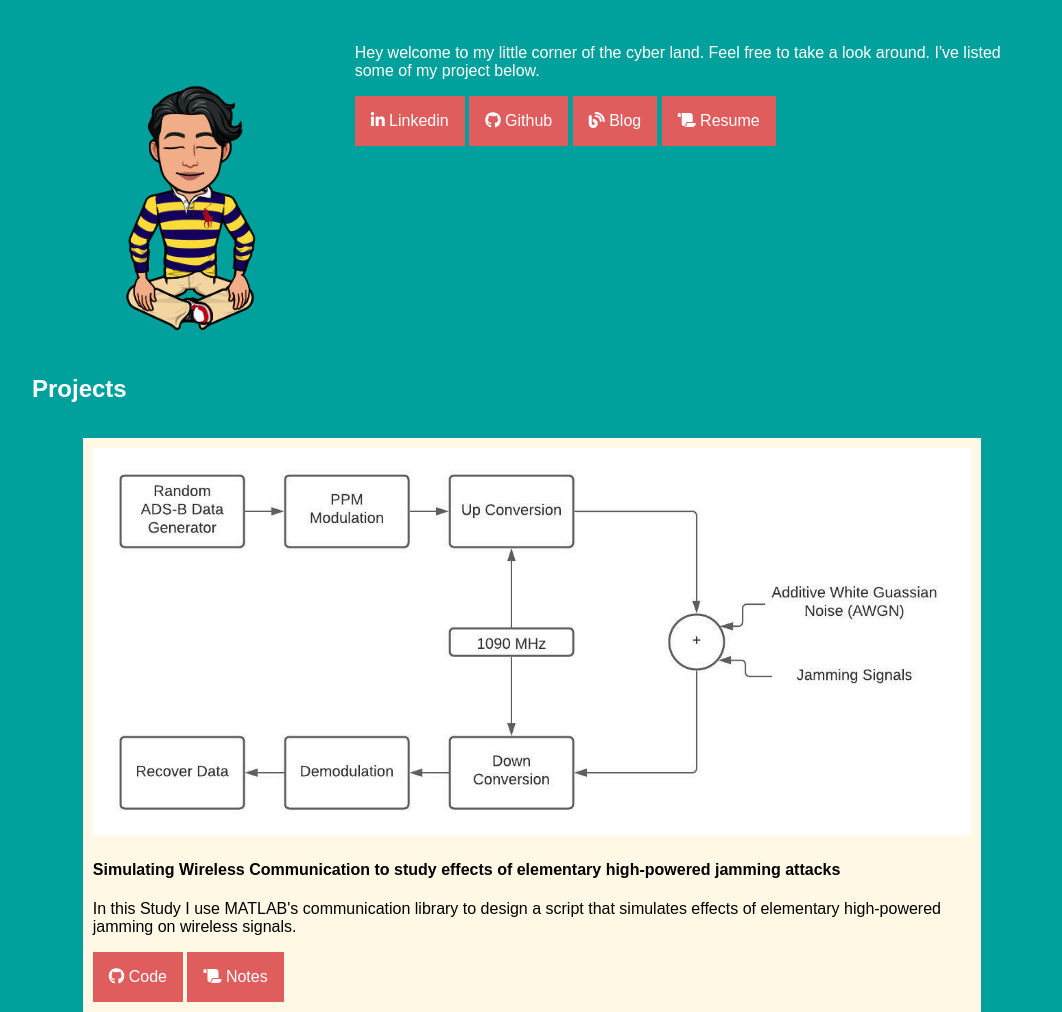
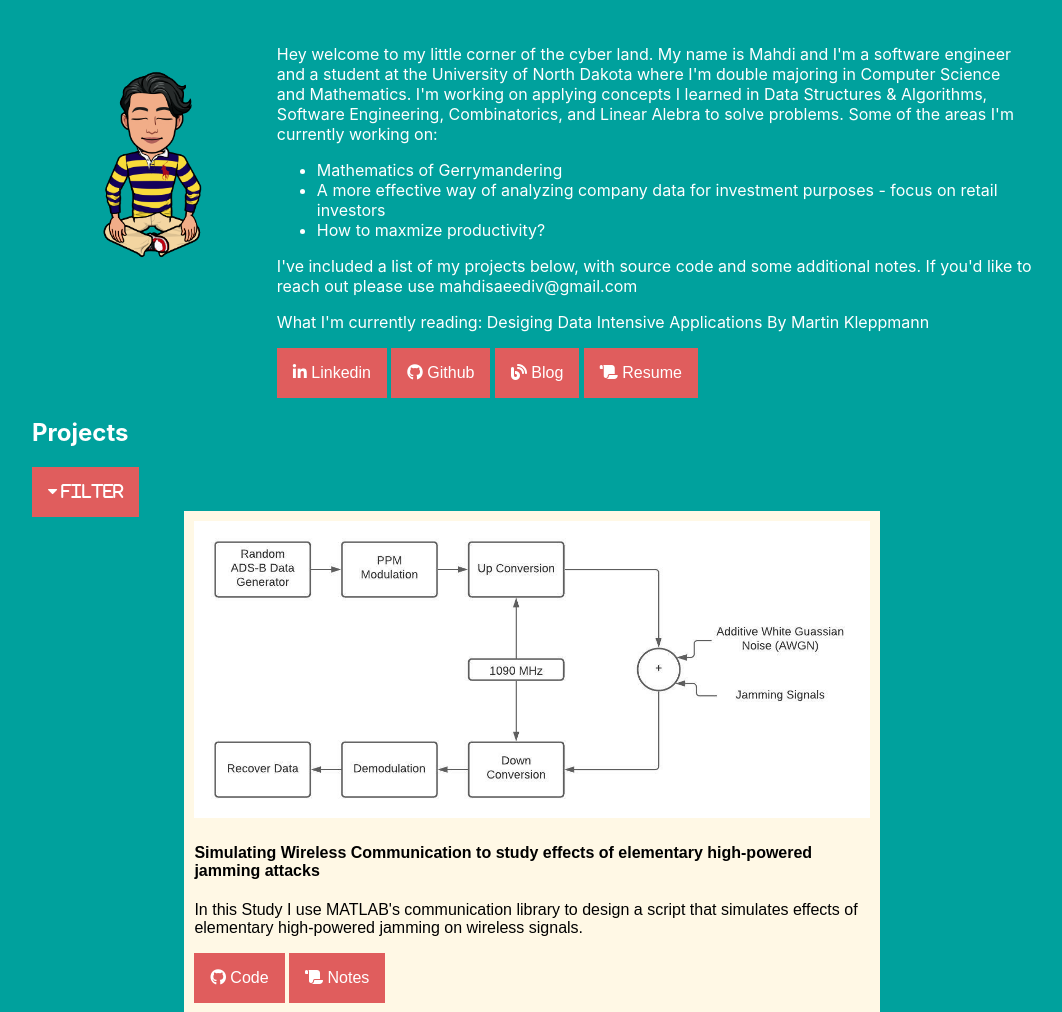
Before and after one commit to Mahdi-s/Personal_site_fall21, a plain HTML site: page index.html in a window 1280 px wide. Shown: the top 1012 px of the page, without its empty margins (108-1170 px from the left). Drawn offline with Linux system fonts and the light colour scheme.

Commit message:
Update index.html

```diff
--- a/index.html
+++ b/index.html
@@ -13,8 +13,6 @@ body {
   font-family: Arial;
 }
 
-
-
 /* Center website */
 .main {
   max-width: 1000px;
@@ -28,6 +26,8 @@ h1 {
 
 .row {
   margin: 10px -16px;
+  /* display: flex; */
+  float: center;
 }
 
 /* Add padding BETWEEN each column */
@@ -40,10 +40,12 @@ h1 {
 .column {
   margin: auto;
   float: center;
-  width: 90%;
-  height: 90%;
+  width: 70%;
+
+  /* height: 10%; */
   flex: 1 1 0px;
   display: flex; /* Hide all elements by default */
+  position: relative;
 }
 
 /* Clear floats after rows */
@@ -135,12 +137,22 @@ h1 {
 }
 .pic-element {
   display: inline-block;
-
+  width: 100%;
   background: #00A19D;
 }
 
 .top-text{
  color: #FFFFFF;
+ font-family: -apple-system, BlinkMacSystemFont, 'Segoe UI', Roboto, Oxygen, Ubuntu, Cantarell, 'Open Sans', 'Helvetica Neue', sans-serif
+}
+
+hr {
+            position: relative;
+            top: 20px;
+            border: none;
+            height: 12px;
+            background: #E05D5D;
+            margin-bottom: 50px;
 }
 
 
@@ -160,8 +172,21 @@ h1 {
       <img src="imgs/yoga_bitmoji.png" alt="Bitmoji" style="width:100%">
     </div>
 
-    <div class="">
-      <p class="top-text">Hey welcome to my little corner of the cyber land. Feel free to take a look around. I've listed some of my project below. </p>
+    <div class="text-element">
+      <p class="top-text">Hey welcome to my little corner of the cyber land. My name is Mahdi and
+        I'm a software engineer and a student at the University of North Dakota
+        where I'm double majoring in Computer Science and Mathematics.
+        I'm working on applying concepts I learned
+        in Data Structures & Algorithms, Software Engineering,
+        Combinatorics, and Linear Alebra to solve problems.
+        Some of the areas I'm currently working on:</p>
+        <ul class="top-text">
+          <li>Mathematics of Gerrymandering</li>
+          <li>A more effective way of analyzing company data for investment purposes - focus on retail investors</li>
+          <li>How to maxmize productivity?</li>
+        </ul>
+        <p class="top-text">I've included a list of my projects below, with source code and some additional notes. If you'd like to reach out please use mahdisaeediv@gmail.com</p>
+        <p class="top-text">What I'm currently reading: Desiging Data Intensive Applications By Martin Kleppmann</p>
       <button type="button" class="btn" onclick=" window.open('https://www.linkedin.com/in/mahdi-saeedi-324303149/')"target="_blank" > <i class="fab fa-linkedin"></i> Linkedin</button>
       <button type="button" class="btn" onclick=" window.open('https://github.com/Mahdi-s')"target="_blank" > <i class="fab fa-github"></i> Github</button>
       <button type="button" class="btn" onclick=" window.open('https://github.com/Mahdi-s')"target="_blank" > <i class="fas fa-blog"></i> Blog</button>
@@ -180,26 +205,20 @@ h1 {
 <!-- Font Awesome Icon Library -->
 <link rel="stylesheet" href="https://cdnjs.cloudflare.com/ajax/libs/font-awesome/4.7.0/css/font-awesome.min.css">
 
-<!-- <button class="btn">Filter</button>
 <div class="dropdown">
-  <button class="btn" style="border-left:1px solid navy">
-    <i class="fa fa-caret-down"></i>
+  <button class="btn">
+    <i class="fa fa-caret-down"> Filter</i>
   </button>
   <div class="dropdown-content">
-    <a href="#" onclick="filterSelection('all')"> Show all</a>
-    <a href="#" onclick="filterSelection('all')"> Show all</a>
-    <a href="#" onclick="filterSelection('all')"> Show all</a>
+    <a href="#" onclick="filterSelection('Simulation')"> Simulation Design</a>
+    <a href="#" onclick="filterSelection('Product')"> Product Design</a>
+    <a href="#" onclick="filterSelection('ML')"> Machine Learning</a>
+    <a href="#" onclick="filterSelection('wire')"> Wirless Communication</a>
+    <a href="#" onclick="filterSelection('gamedesign')"> Game Design</a>
   </div>
 </div> -->
 
-<!-- <div id="myBtnContainer">
-  <button class="btn active" onclick="filterSelection('all')"> Show all</button>
-  <button class="btn" onclick="filterSelection('nature')"> Nature</button>
-  <button class="btn" onclick="filterSelection('cars')"> Cars</button>
-  <button class="btn" onclick="filterSelection('people')"> People</button>
-</div> -->
 
-<!-- Portfolio Gallery Grid -->
 <div class="row">
   <div class="column">
     <div class="content">
@@ -223,7 +242,7 @@ h1 {
 
   <div class="column">
     <div class="content">
-    <img src="imgs/ttt_game.png" alt="Nature" style="width:100% ; height: 70%">
+    <img src="imgs/ttt_game.png" alt="Nature" style="width:100%">
       <h4>Tic Tac Toe Game - MIPS Assembly implementation - Player vs Computer</h4>
       <button type="button" class="btn" onclick=" window.open('https://github.com/Mahdi-s')"target="_blank" > <i class="fab fa-github"></i> Code</button>
     </div>
```
